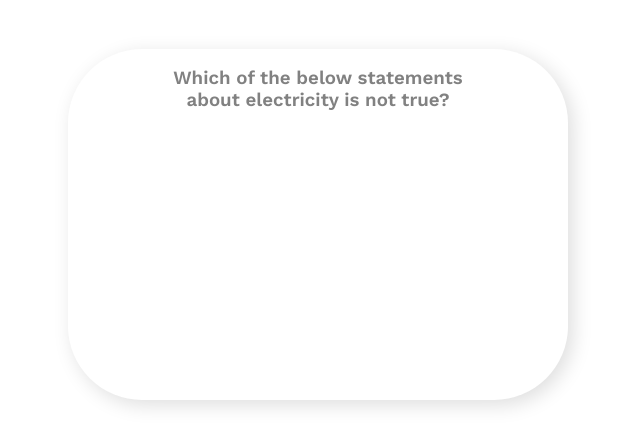
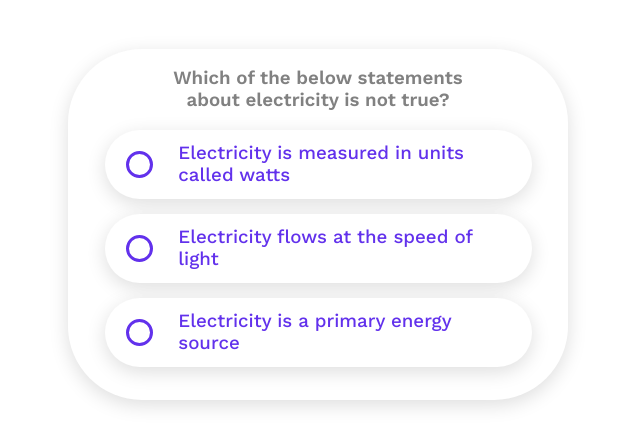
Before and after one commit to Alex-Reyne/climate-science-f13, a Next.js app: page / in a window 1280 px wide. Shown: the part 176-622 px from the top of the page, without its empty margins (322-962 px from the left). Built offline with nearby package versions, Linux system fonts and the light colour scheme.

Commit message:
create answers component with styling

```diff
--- /dev/null
+++ b/components/Answer.jsx
@@ -0,0 +1,10 @@
+import styles from './Answer.module.css';
+
+export default function Answer(props) {
+	return (
+		<div className={styles.container}>
+			<div className={styles.circle}></div>
+			<h3 className={styles.text}>{props.text}</h3>
+		</div>
+	);
+}
--- /dev/null
+++ b/components/Answer.module.css
@@ -0,0 +1,26 @@
+.container {
+	display: flex;
+	align-items: center;
+	justify-content: flex-start;
+	background-color: white;
+	box-shadow: 0px 5px 19px #00000022;
+	border-radius: 69px;
+	height: 69px;
+	width: 427px;
+	margin-bottom: 15px;
+}
+
+.circle {
+	margin-left: 21px;
+	height: 27.75px;
+	width: 27.75px;
+	border: 3px solid #6231ec;
+	border-radius: 50%;
+}
+
+.text {
+	max-width: 331.16px;
+	margin-left: 25px;
+	color: #6231ec;
+	font-weight: 500;
+}
--- a/components/Question.jsx
+++ b/components/Question.jsx
@@ -1,3 +1,4 @@
+import Answer from './Answer';
 import styles from './Question.module.css';
 
 export default function Question() {
@@ -6,6 +7,9 @@ export default function Question() {
 			<h3 className={styles.question}>
 				Which of the below statements about electricity is not true?
 			</h3>
+			<Answer text={`Electricity is measured in units called watts`} />
+			<Answer text={`Electricity flows at the speed of light`} />
+			<Answer text={`Electricity is a primary energy source`} />
 		</div>
 	);
 }
--- a/components/Question.module.css
+++ b/components/Question.module.css
@@ -3,10 +3,11 @@
 	flex-direction: column;
 	align-items: center;
 	background-color: white;
-	box-shadow: 5px 5px 20px #00000022;
+	box-shadow: 0px 5px 19px #00000022;
 	border-radius: 74px;
 	height: 351px;
 	width: 500px;
+	overflow: hidden;
 }
 
 .question {
```
